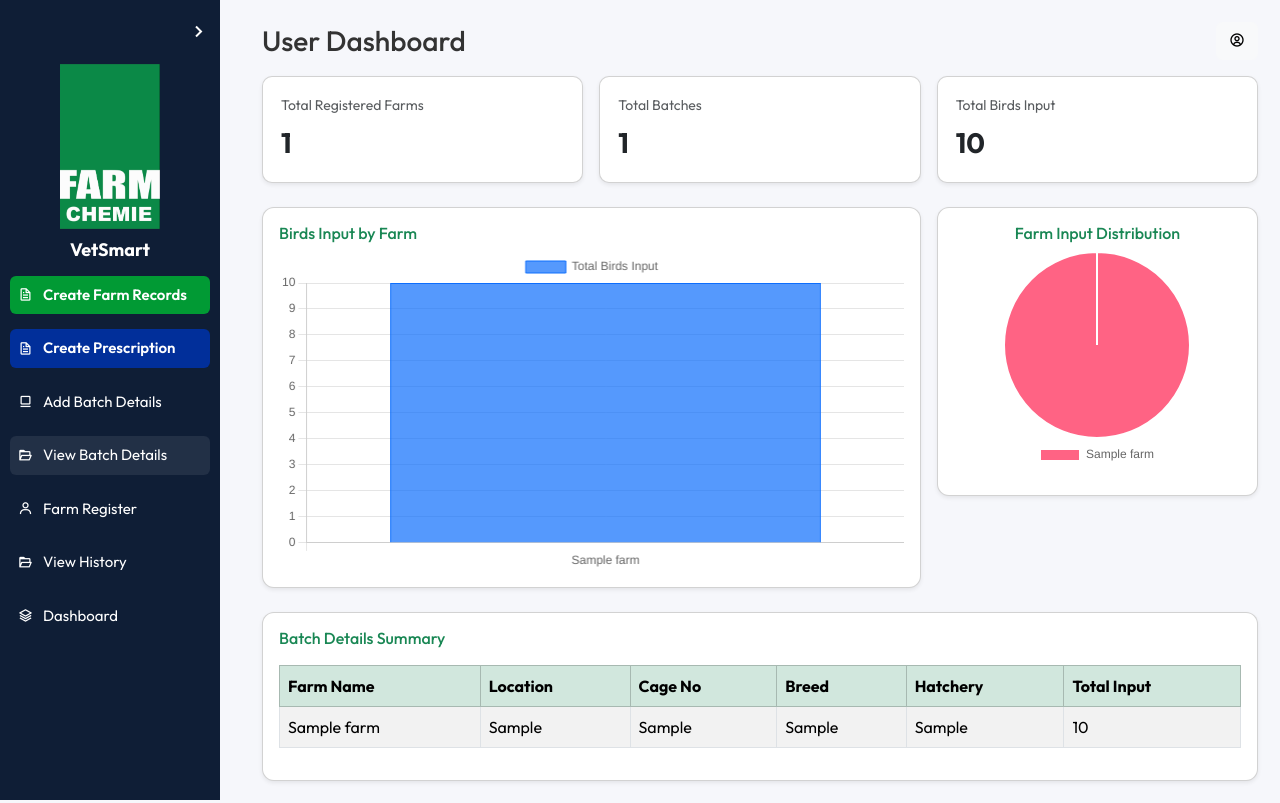
After one commit to chaana-00/SmartVet-Dashboard, a PHP site: page /user-dashboard.php in a window 1280 px wide. The commit adds this page. Run offline with PHP 8.4, Linux system fonts and the light colour scheme; tables that the repository leaves empty hold one stand-in row (values such as "Sample post"); some libraries are stand-ins or nearby versions.

Commit message:
up-analytics

```diff
--- a/add-farm-records.html
+++ b/add-farm-records.html
@@ -44,7 +44,7 @@
       <!-- <li><a href="add-farm-records.html"><i class='bx bx-file'></i><span class="link-text">Add Farm Records</span></a></li> -->
       <li><a href="view-history.html"><i class='bx bx-folder-open'></i><span class="link-text">View History</span></a></li>
       <!-- <li><a href="notifications.html" class="active"><i class='bx bx-bell'></i><span class="link-text">Notifications</span></a></li> -->
-      <li><a href="user-dashboard.html"><i class='bx bx-layer'></i><span class="link-text">Dashboard</span></a></li>
+      <li><a href="user-dashboard.php"><i class='bx bx-layer'></i><span class="link-text">Dashboard</span></a></li>
     </ul>
   </div>
 
--- a/farm-register.html
+++ b/farm-register.html
@@ -53,7 +53,7 @@
                         class="link-text">Notifications</span></a></li> -->
             <!-- <li><a href="#"><i class='bx bx-bell'></i><span class="link-text">Notification</span></a></li>
             <li><a href="#"><i class='bx bx-cog'></i><span class="link-text">Settings</span></a></li> -->
-            <li><a href="user-dashboard.html"><i class='bx bx-layer'></i><span class="link-text">Dashboard</span></a>
+            <li><a href="user-dashboard.php"><i class='bx bx-layer'></i><span class="link-text">Dashboard</span></a>
             </li>
         </ul>
     </div>
--- a/notifications.html
+++ b/notifications.html
@@ -52,7 +52,7 @@
                         class="link-text">Notifications</span></a></li> -->
             <!-- <li><a href="#"><i class='bx bx-bell'></i><span class="link-text">Notification</span></a></li>
             <li><a href="#"><i class='bx bx-cog'></i><span class="link-text">Settings</span></a></li> -->
-            <li><a href="user-dashboard.html"><i class='bx bx-layer'></i><span class="link-text">Dashboard</span></a>
+            <li><a href="user-dashboard.php"><i class='bx bx-layer'></i><span class="link-text">Dashboard</span></a>
             </li>
     </ul>
   </div>
--- a/save-batch-details.php
+++ b/save-batch-details.php
@@ -32,7 +32,7 @@ $stmt->bind_param(
 );
 
 if ($stmt->execute()) {
-    echo "<script>alert('Batch Details Saved Successfully'); window.location='view-batch-details.html';</script>";
+    echo "<script>alert('Batch Details Saved Successfully'); window.location='view-batch-details.php';</script>";
 } else {
     echo "Error: " . $stmt->error;
 }
--- /dev/null
+++ b/user-dashboard.php
@@ -0,0 +1,323 @@
+<?php
+// dashboard.php
+// Adjust DB credentials if required
+$servername = "localhost";
+$username   = "root";
+$password   = "1234";
+$dbname     = "vetsmartdb";
+
+$conn = new mysqli($servername, $username, $password, $dbname);
+if ($conn->connect_error) {
+    die("DB connection failed: " . $conn->connect_error);
+}
+
+// Totals
+$farmCount = 0;
+$batchCount = 0;
+$totalBirds = 0;
+
+$q = $conn->query("SELECT COUNT(*) AS total FROM farms");
+if ($q) { $farmCount = (int)$q->fetch_assoc()['total']; }
+
+$q = $conn->query("SELECT COUNT(*) AS total FROM batch_details");
+if ($q) { $batchCount = (int)$q->fetch_assoc()['total']; }
+
+$q = $conn->query("SELECT SUM(total_input) AS total FROM batch_details");
+if ($q) { $totalBirds = (int)$q->fetch_assoc()['total']; }
+
+// Data for charts (group by farm)
+$labels = [];
+$values = [];
+
+$q = $conn->query("
+    SELECT f.farm_name, SUM(b.total_input) AS total_input
+    FROM batch_details b
+    LEFT JOIN farms f ON b.farm_id = f.id
+    GROUP BY f.id
+    ORDER BY SUM(b.total_input) DESC
+");
+if ($q) {
+    while ($r = $q->fetch_assoc()) {
+        $labels[] = $r['farm_name'] ?? 'Unknown';
+        $values[] = (int)$r['total_input'];
+    }
+}
+
+// Table rows (detailed)
+$tableQuery = "
+  SELECT b.*, f.farm_name, f.farm_location
+  FROM batch_details b
+  LEFT JOIN farms f ON b.farm_id = f.id
+  ORDER BY f.farm_name DESC, b.id DESC
+";
+$tableResult = $conn->query($tableQuery);
+?>
+<!DOCTYPE html>
+<html lang="en">
+<head>
+  <meta charset="utf-8" />
+  <meta name="viewport" content="width=device-width,initial-scale=1" />
+  <title>VetSmart — Dashboard</title>
+
+  <!-- Bootstrap -->
+    <link href="https://cdn.jsdelivr.net/npm/bootstrap@5.3.2/dist/css/bootstrap.min.css" rel="stylesheet">
+
+    <!-- Google Font -->
+    <link href="https://fonts.googleapis.com/css2?family=Outfit:wght@300;400;500;600;700&display=swap" rel="stylesheet">
+
+    <!-- Boxicons -->
+    <link href="https://unpkg.com/boxicons@2.1.4/css/boxicons.min.css" rel="stylesheet">
+
+    <link rel="stylesheet" href="style.css">
+
+    <!-- Google Maps -->
+    <script src="https://maps.googleapis.com/maps/api/js?key=YOUR_API_KEY&libraries=places"></script>
+
+  <style>
+    body { font-family: "Outfit", sans-serif; background:#f6f7fb; }
+    .sidebar {
+      position: fixed;
+      left: 0; top: 0; bottom: 0;
+      width: 220px;
+      background: #0f1e36; /* blue */
+      color:#fff;
+      padding: 20px 10px;
+      overflow:auto;
+    }
+    .sidebar .logo { text-align:center; margin-bottom:10px; }
+    .sidebar .logo img { max-width:120px; height:auto; display:block; margin:0 auto 6px; }
+    .sidebar h2.logo { font-size:18px; margin:0 0 8px; font-weight:700; color:#fff;}
+    .sidebar ul { list-style:none; padding:0; margin:0; }
+    .sidebar li { margin:8px 0; }
+    .sidebar a { color:#fff; text-decoration:none; display:flex; align-items:center; gap:10px; padding:8px; border-radius:6px; }
+    .sidebar a.active, .sidebar a:hover { background: rgba(255,255,255,0.08); }
+
+    .main {
+      margin-left: 240px;
+      padding: 22px;
+    }
+
+    .card-compact { padding:18px; border-radius:10px; }
+    .stat-number { font-size:28px; font-weight:700; margin-top:6px; }
+
+    /* limit pie size and center inside its card */
+    #pieCard { display:flex; align-items:center; justify-content:center; }
+    #pieChart { max-width:220px; max-height:220px; }
+
+    /* small screens adjust */
+    @media (max-width: 767px) {
+      .sidebar { position:relative; width:100%; height:auto; display:block; }
+      .main { margin-left:0; padding:12px; }
+      #pieChart { max-width:180px; max-height:180px; }
+    }
+  </style>
+
+  <!-- Chart.js -->
+  <script src="https://cdn.jsdelivr.net/npm/chart.js"></script>
+  <!-- html-docx-js + FileSaver for client docx export if needed -->
+  <script src="https://cdnjs.cloudflare.com/ajax/libs/FileSaver.js/2.0.5/FileSaver.min.js"></script>
+  <script src="https://cdnjs.cloudflare.com/ajax/libs/html-docx-js/0.4.1/html-docx.js"></script>
+</head>
+<body>
+
+  <!-- SIDEBAR (theme from your farm-register) -->
+  <div class="sidebar" id="sidebar">
+        <div class="toggle-btn" id="toggle-btn">
+            <i class='bx bx-chevron-right'></i>
+        </div>
+
+        <!-- Company Logo -->
+        <div class="logo">
+            <img src="images/FCL.gif" alt="VetSmart Logo" style="width: 100px; height: auto;">
+        </div>
+        <h2 class="logo">VetSmart</h2>
+        <ul>
+            <li><a href="add-farm-records.html" class="highlight">
+                    <i class='bx bx-file'></i><span class="link-text">Create Farm Records</span>
+                </a></li>
+            <li><a href="create-prescription.html" class="button">
+                    <i class='bx bx-file'></i><span class="link-text">Create Prescription</span>
+                </a></li>
+            <li><a href="add-batch-details.php"><i class='bx bx-card'></i><span class="link-text">Add Batch
+                        Details</span></a></li>
+            <li><a href="view-batch-details.php" class="active"><i class='bx bx-folder-open'></i><span
+                        class="link-text">View Batch Details</span></a></li>
+            <li><a href="farm-register.html"><i class='bx bx-user'></i><span class="link-text">Farm Register</span></a>
+            </li>
+            <!-- <li><a href="add-farm-records.html"><i class='bx bx-file'></i><span class="link-text">Add Farm
+                        Records</span></a></li> -->
+            <li><a href="view-history.html"><i class='bx bx-folder-open'></i><span class="link-text">View
+                        History</span></a></li>
+            <!-- <li><a href="notifications.html" class="active"><i class='bx bx-bell'></i><span
+                        class="link-text">Notifications</span></a></li> -->
+            <!-- <li><a href="#"><i class='bx bx-bell'></i><span class="link-text">Notification</span></a></li>
+            <li><a href="#"><i class='bx bx-cog'></i><span class="link-text">Settings</span></a></li> -->
+            <li><a href="user-dashboard.php"><i class='bx bx-layer'></i><span class="link-text">Dashboard</span></a>
+            </li>
+        </ul>
+  </div>
+
+  <!-- MAIN -->
+  <div class="main">
+    <div class="d-flex justify-content-between align-items-center mb-3">
+      <h3 class="mb-0">User Dashboard</h3>
+      <div>
+        <!-- profile icon -->
+        <button class="btn btn-light"><i class="bx bx-user-circle"></i></button>
+      </div>
+    </div>
+
+    <!-- Stats -->
+    <div class="row g-3 mb-4">
+      <div class="col-md-4">
+        <div class="card card-compact shadow-sm">
+          <small class="text-muted">Total Registered Farms</small>
+          <div class="stat-number"><?php echo (int)$farmCount; ?></div>
+        </div>
+      </div>
+      <div class="col-md-4">
+        <div class="card card-compact shadow-sm">
+          <small class="text-muted">Total Batches</small>
+          <div class="stat-number"><?php echo (int)$batchCount; ?></div>
+        </div>
+      </div>
+      <div class="col-md-4">
+        <div class="card card-compact shadow-sm">
+          <small class="text-muted">Total Birds Input</small>
+          <div class="stat-number"><?php echo (int)$totalBirds; ?></div>
+        </div>
+      </div>
+    </div>
+
+    <!-- Charts -->
+    <div class="row g-3 mb-4">
+      <div class="col-lg-8">
+        <div class="card p-3 shadow-sm">
+          <h6 class="text-success">Birds Input by Farm</h6>
+          <canvas id="barChart" style="width:100%; height:320px;"></canvas>
+        </div>
+      </div>
+
+      <div class="col-lg-4">
+        <div class="card p-3 shadow-sm" id="pieCard">
+          <div>
+            <h6 class="text-success text-center">Farm Input Distribution</h6>
+            <canvas id="pieChart"></canvas>
+            <div class="text-center mt-2">
+              <!-- <button class="btn btn-outline-primary btn-sm" id="downloadTableBtn">Download Table (.docx)</button> -->
+            </div>
+          </div>
+        </div>
+      </div>
+    </div>
+
+    <!-- Table -->
+    <div class="card p-3 shadow-sm">
+      <h6 class="text-success mb-3">Batch Details Summary</h6>
+      <div class="table-responsive" id="batchTable">
+        <table class="table table-striped table-bordered">
+          <thead class="table-success">
+            <tr>
+              <th>Farm Name</th>
+              <th>Location</th>
+              <th>Cage No</th>
+              <th>Breed</th>
+              <th>Hatchery</th>
+              <th>Total Input</th>
+            </tr>
+          </thead>
+          <tbody>
+            <?php
+            if ($tableResult && $tableResult->num_rows > 0) {
+                while ($r = $tableResult->fetch_assoc()) {
+                    $farmName = htmlspecialchars($r['farm_name'] ?? '—');
+                    $loc = htmlspecialchars($r['farm_location'] ?? '—');
+                    $cage = htmlspecialchars($r['cage_no'] ?? '—');
+                    $breed = htmlspecialchars($r['breed'] ?? '—');
+                    $hatchery = htmlspecialchars($r['hatchery'] ?? '—');
+                    $input = htmlspecialchars($r['total_input'] ?? '0');
+
+                    echo "<tr>
+                      <td>{$farmName}</td>
+                      <td>{$loc}</td>
+                      <td>{$cage}</td>
+                      <td>{$breed}</td>
+                      <td>{$hatchery}</td>
+                      <td>{$input}</td>
+                    </tr>";
+                }
+            } else {
+                echo "<tr><td colspan='6' class='text-center text-muted'>No batch data</td></tr>";
+            }
+            ?>
+          </tbody>
+        </table>
+      </div>
+    </div>
+
+  </div> <!-- /main -->
+
+<script>
+  // chart data from PHP
+  const labels = <?php echo json_encode($labels, JSON_HEX_TAG); ?>;
+  const values = <?php echo json_encode($values, JSON_HEX_TAG); ?>;
+
+  // Bar chart
+  const barCtx = document.getElementById('barChart').getContext('2d');
+  new Chart(barCtx, {
+    type: 'bar',
+    data: {
+      labels: labels,
+      datasets: [{
+        label: 'Total Birds Input',
+        data: values,
+        backgroundColor: 'rgba(13,110,253,0.7)',
+        borderColor: 'rgba(13,110,253,1)',
+        borderWidth: 1
+      }]
+    },
+    options: {
+      responsive: true,
+      scales: {
+        y: { beginAtZero: true, ticks: { precision:0 } }
+      }
+    }
+  });
+
+  // Pie chart (reduced size)
+  const pieCtx = document.getElementById('pieChart').getContext('2d');
+  new Chart(pieCtx, {
+    type: 'pie',
+    data: {
+      labels: labels,
+      datasets: [{
+        data: values,
+        backgroundColor: [
+          '#FF6384','#36A2EB','#FFCD56','#4BC0C0','#9966FF','#FF9F40','#8DD3C7','#BEBADA'
+        ]
+      }]
+    },
+    options: {
+      responsive: true,
+      maintainAspectRatio: true,
+      plugins: {
+        legend: { display: true, position: 'bottom' }
+      }
+    }
+  });
+
+  // Download visible table to .docx (client-side)
+  // document.getElementById('downloadTableBtn').addEventListener('click', function () {
+  //   const el = document.getElementById('batchTable');
+  //   const content = `
+  //     <h2 style="text-align:center;">Batch Details Report</h2>
+  //     ${el.innerHTML}
+  //     <p style="font-size:11px; color:#666;">This record is system generated. Copyright © Farmchemie Private Limited.</p>
+  //   `;
+  //   const converted = htmlDocx.asBlob(content, {orientation: 'portrait'});
+  //   saveAs(converted, 'BatchDetails_Report.docx');
+  // });
+</script>
+
+</body>
+</html>
--- a/view-history.html
+++ b/view-history.html
@@ -53,7 +53,7 @@
                         class="link-text">Notifications</span></a></li> -->
             <!-- <li><a href="#"><i class='bx bx-bell'></i><span class="link-text">Notification</span></a></li>
             <li><a href="#"><i class='bx bx-cog'></i><span class="link-text">Settings</span></a></li> -->
-            <li><a href="user-dashboard.html"><i class='bx bx-layer'></i><span class="link-text">Dashboard</span></a>
+            <li><a href="user-dashboard.php"><i class='bx bx-layer'></i><span class="link-text">Dashboard</span></a>
             </li>
         </ul>
     </div>
```
Also changed, not shown: add-batch-details.php (+9 -1 lines), download-selected-batch.php (added, +164 -0 lines), user-dashboard.html (deleted, +0 -120 lines), view-batch-details.php (+18 -8 lines).
